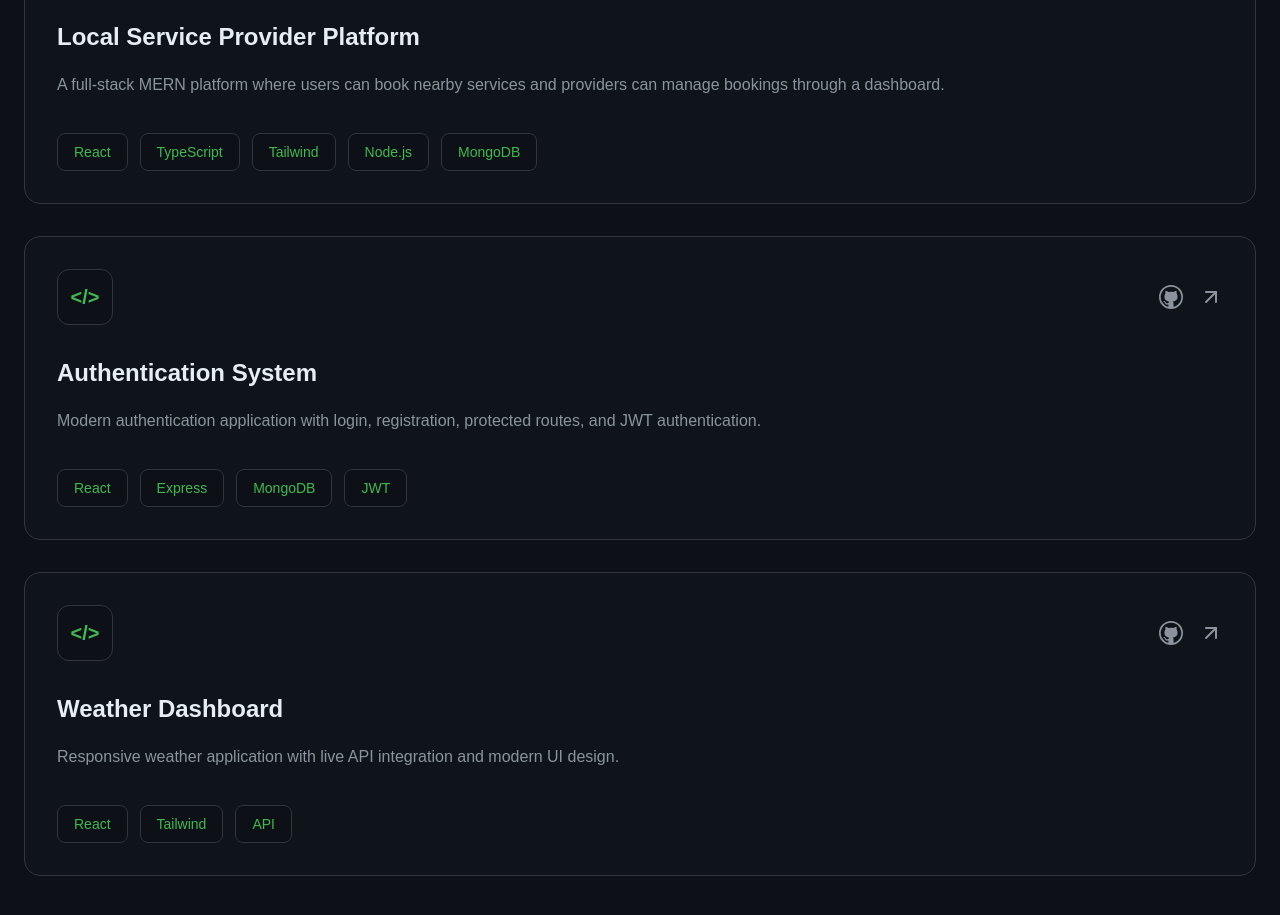
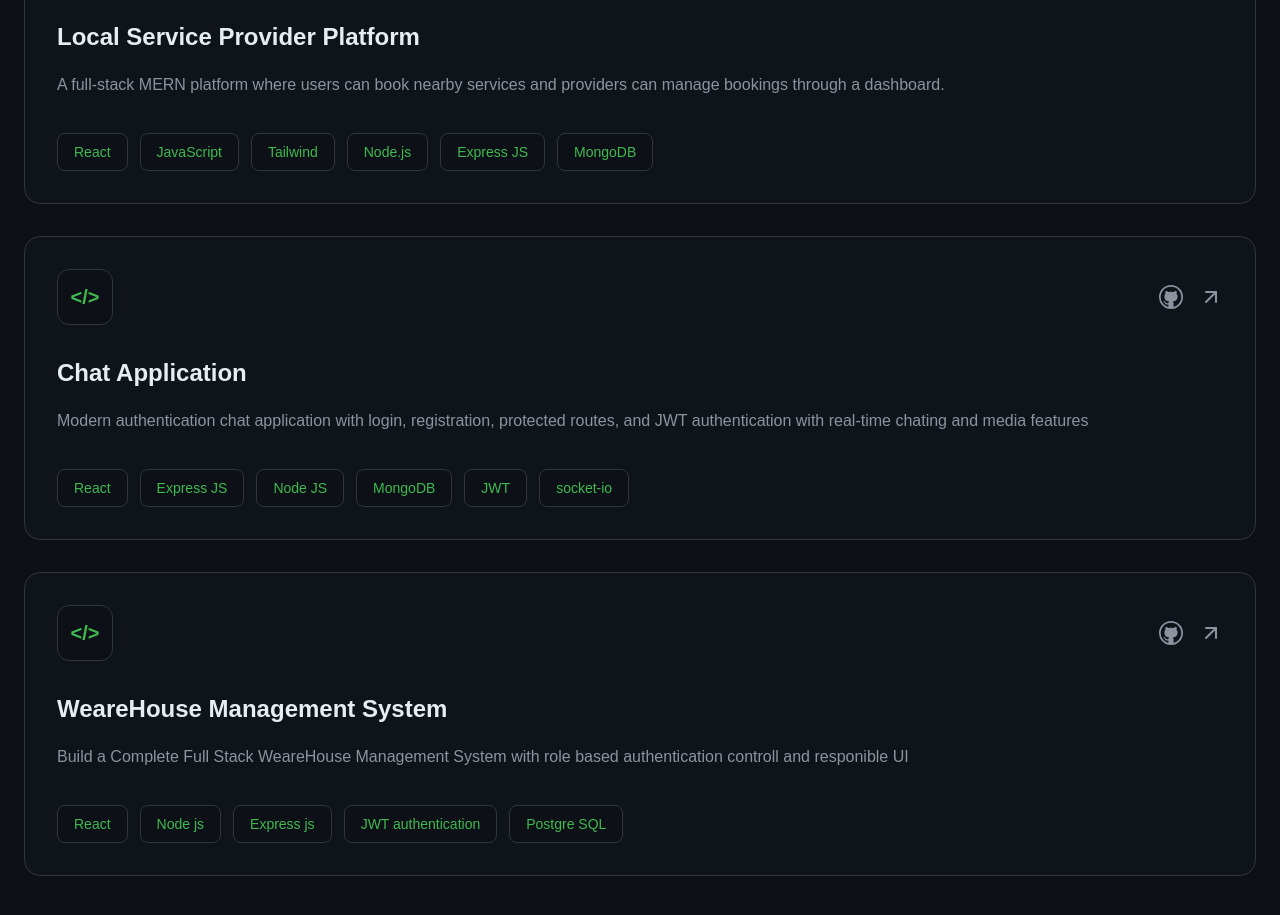
Before and after one commit to Soumyodipto68/my-portfolio, a React (Vite) app: page / in a window 1280 px wide. Shown: the part 2240-3155 px from the top of the page. Built offline with nearby package versions, Linux system fonts and the light colour scheme.

Commit message:
project updated

```diff
--- a/src/data/projects.ts
+++ b/src/data/projects.ts
@@ -7,45 +7,51 @@ export const projects = [
 
     tech: [
       "React",
-      "TypeScript",
+      "JavaScript",
       "Tailwind",
       "Node.js",
+      "Express JS",
       "MongoDB",
     ],
 
-    github: "#",
+    github: "",
 
     live: "#",
   },
 
   {
-    title: "Authentication System",
+    title: "Chat Application",
 
     description:
-      "Modern authentication application with login, registration, protected routes, and JWT authentication.",
+      "Modern authentication chat application with login, registration, protected routes, and JWT authentication with real-time  chating and media features",
 
     tech: [
       "React",
-      "Express",
+      "Express JS",
+      "Node JS",
       "MongoDB",
       "JWT",
+      "socket-io"
     ],
 
-    github: "#",
+    github: "",
 
     live: "#",
   },
 
   {
-    title: "Weather Dashboard",
+    title: "WeareHouse Management System",
 
     description:
-      "Responsive weather application with live API integration and modern UI design.",
+      "Build a Complete Full Stack WeareHouse Management System with role based authentication controll and responible UI",
 
     tech: [
       "React",
-      "Tailwind",
-      "API",
+      "Node js",
+      "Express js",
+      "JWT authentication",
+      "Postgre SQL",
+
     ],
 
     github: "#",
```
